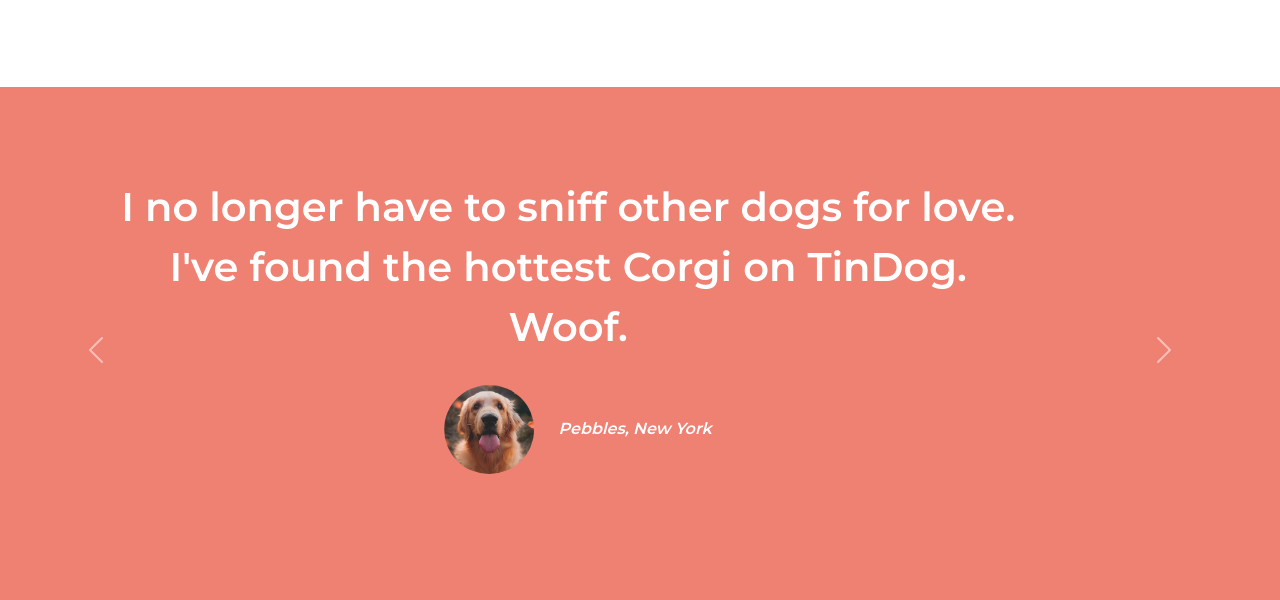
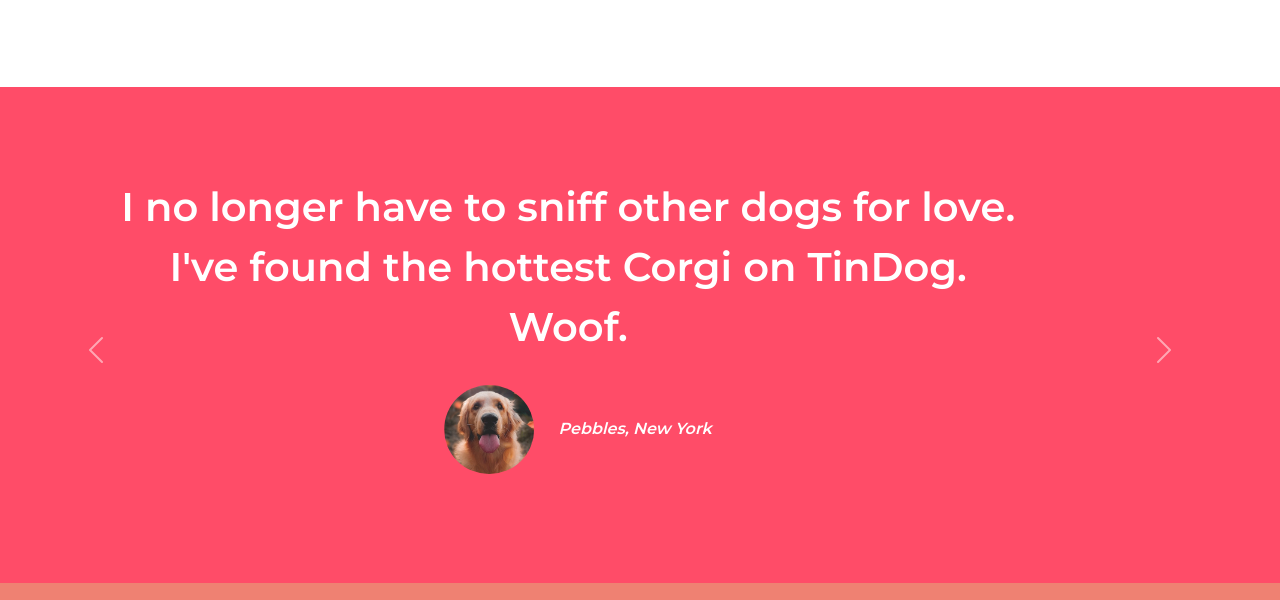
Before and after one commit to hardikbhasin/tinDog, a plain HTML site: page index.html in a window 1280 px wide. Shown: the part 1094-1694 px from the top of the page. Drawn offline with nearby package versions, Linux system fonts and the light colour scheme.

Commit message:
Update styles.css
color changed

```diff
--- a/styles.css
+++ b/styles.css
@@ -151,7 +151,7 @@ h2 {
 #testimonials {
 
     text-align: center;
-    background-color: #ef8172;
+    background-color: #ff4c68;
     color: #fff;
 }
 
```
